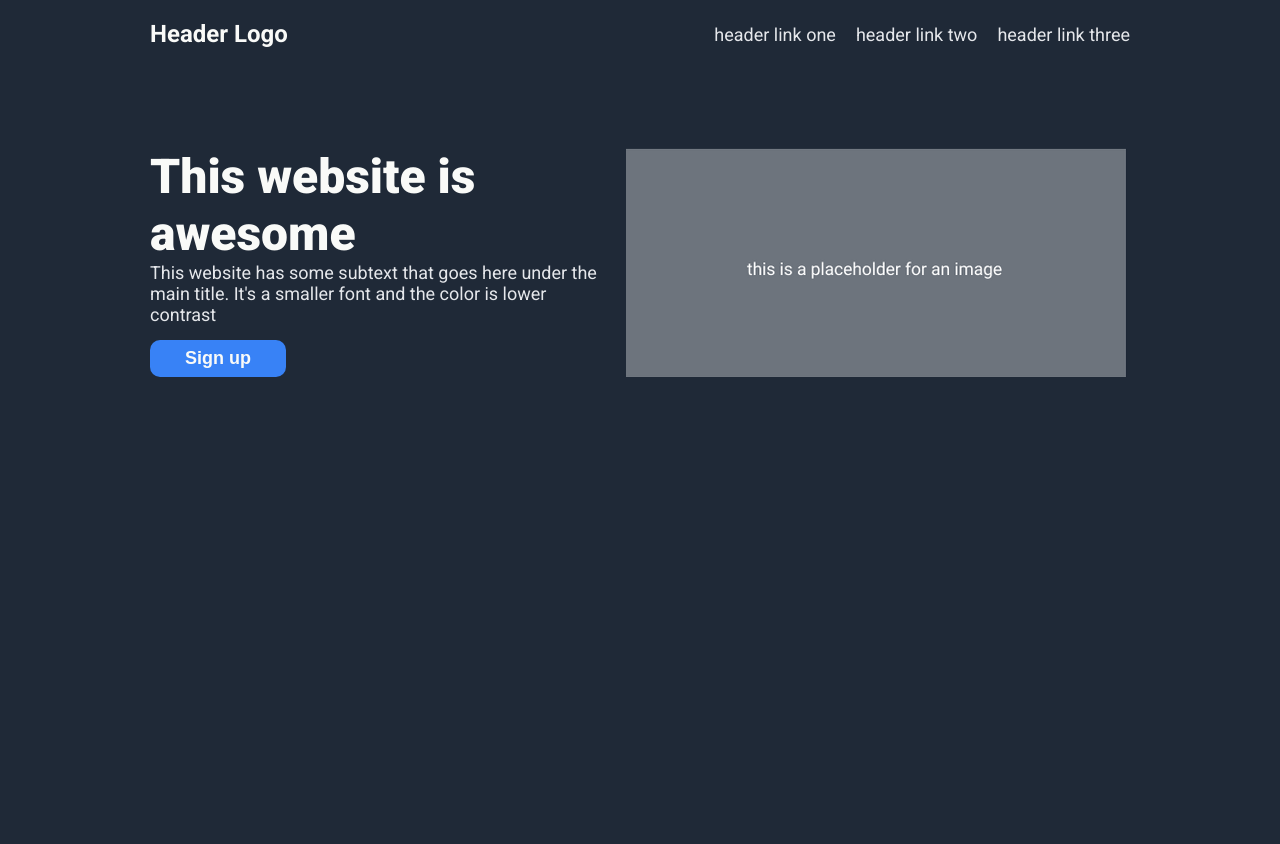
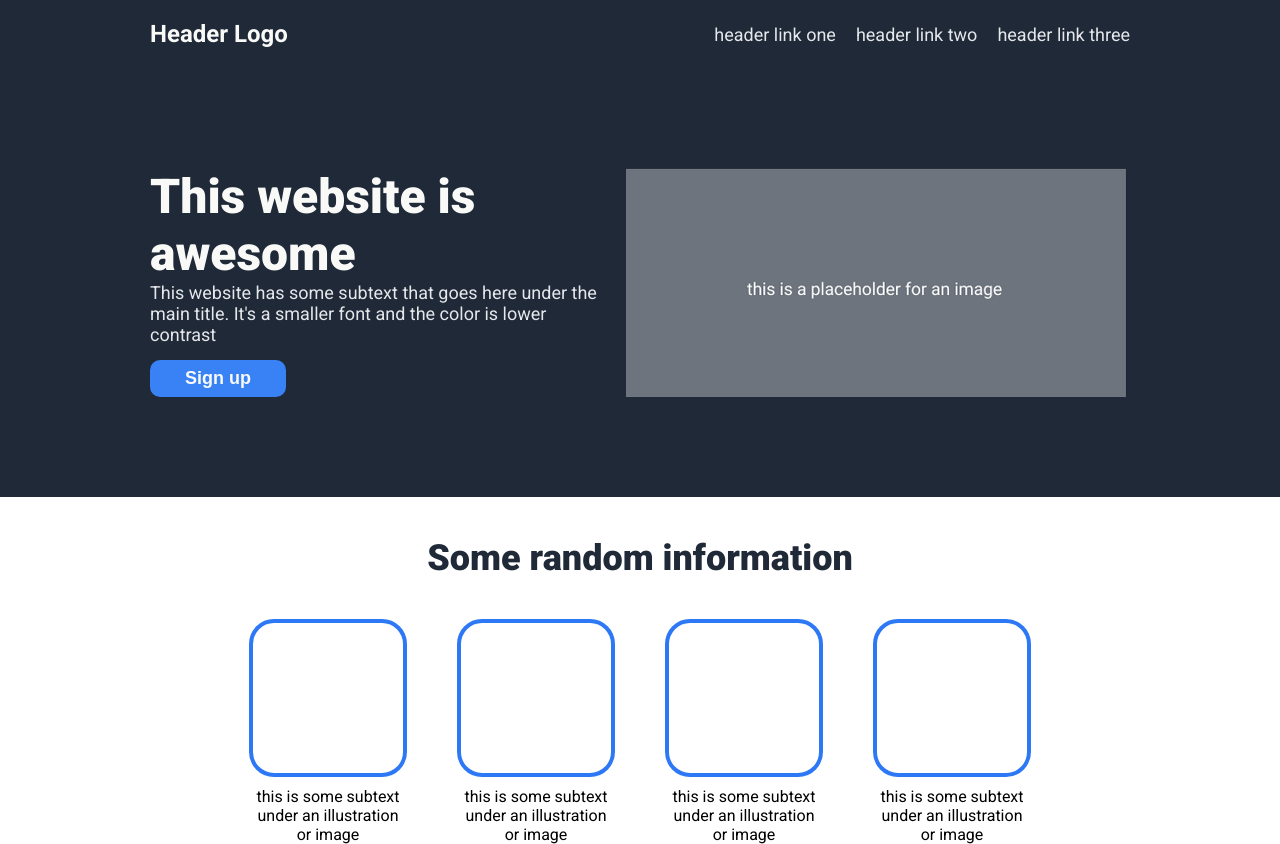
Before and after one commit to r3k4ce/landing-page, a plain HTML site: page index.html in a window 1280 px wide. Before the commit the page ends 800 px from the top, so only its background shows below. Drawn offline with Linux system fonts and the light colour scheme.

Commit message:
Add styles to information section

```diff
--- a/index.html
+++ b/index.html
@@ -8,7 +8,6 @@
         <title>Landing Page</title>
     </head>
     <body>
-        <div class="container">
         <div class="nav">
             <h1 class="logo">Header Logo</h1>
             <div class="menu">
@@ -19,8 +18,6 @@
                 </ul>
             </div>
         </div>
-        </div>
-        <div class="container">
         <div class="hero">
             <div class="hero-text">
                 <h2>This website is awesome</h2>
@@ -29,6 +26,26 @@
             </div>
             <img src="images/placeholder.png" alt="placeholder" class="image">
         </div>
+        <div class="info-section">
+            <h2 class="info-header">Some random information</h2>
+            <div class="info-boxes">
+                <div class="info-group">
+                    <div class="info-box"></div>
+                    <div class="info-text">this is some subtext under an illustration or image</div>
+                </div>
+                <div class="info-group">
+                    <div class="info-box"></div>
+                    <div class="info-text">this is some subtext under an illustration or image</div>
+                </div>
+                <div class="info-group">
+                    <div class="info-box"></div>
+                    <div class="info-text">this is some subtext under an illustration or image</div>
+                </div>
+                <div class="info-group">
+                    <div class="info-box"></div>
+                    <div class="info-text">this is some subtext under an illustration or image</div>
+                </div>
+            </div>
         </div>
     </body>
 </html>
--- a/style.css
+++ b/style.css
@@ -4,23 +4,18 @@
     padding: 0;
 }
 
-/* CENTER CONTAINER */
-.container {
-    margin: 0 150px;
-}
-
 /* BODY STYLING */
 body {
     font-family: roboto;
-    background-color: #1f2937;
 }
 
 /* HEADER STYLING */
 .nav {
+    padding: 20px 150px;
+    background-color: #1f2937;
     display: flex;
     justify-content: space-between;
     align-items: center;
-    margin-top: 20px;
 }
 
 .navbar {
@@ -45,9 +40,10 @@ a {
 
 /* HERO STYLING */
 .hero {
-    margin-top: 100px;
+    background-color: #1f2937;
+    padding: 100px 150px;
     display: flex;
-    gap: 20px;
+    gap: 25px;
 }
 
 .hero-text h2 {
@@ -71,3 +67,37 @@ button {
     border-radius: 10px;
     border: none;
 }
+
+/* INFO SECTION STYLING */
+.info-section {
+    background-color: white;
+    padding: 0 250px;
+}
+
+.info-section h2 {
+    padding: 40px;
+    text-align: center;
+    font-size: 36px;
+    font-weight: 800;
+    color: #1f2937;
+}
+
+.info-boxes {
+    display: flex;
+    justify-content: center;
+    gap: 50px;
+}
+
+.info-group {
+    text-align: center;
+}
+
+.info-box {
+    border-radius: 25px;
+    border: solid 4px #2c78f5;
+    padding: 75px;
+}
+
+.info-text {
+    padding-top: 10px;
+}
```
Lines whose indentation alone changed are shown as unchanged.
